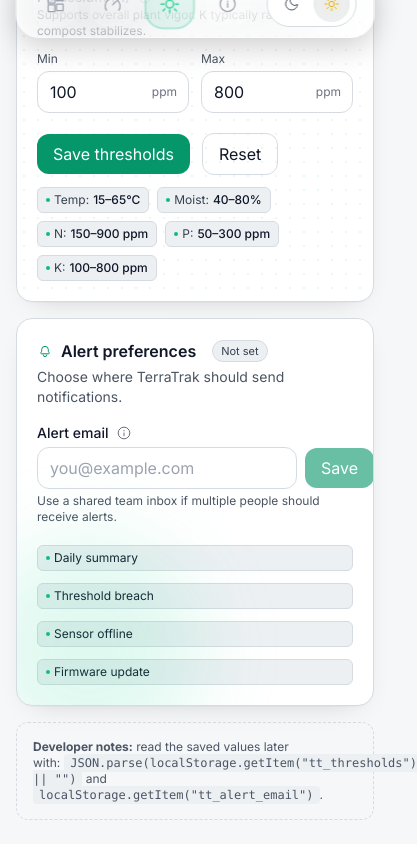
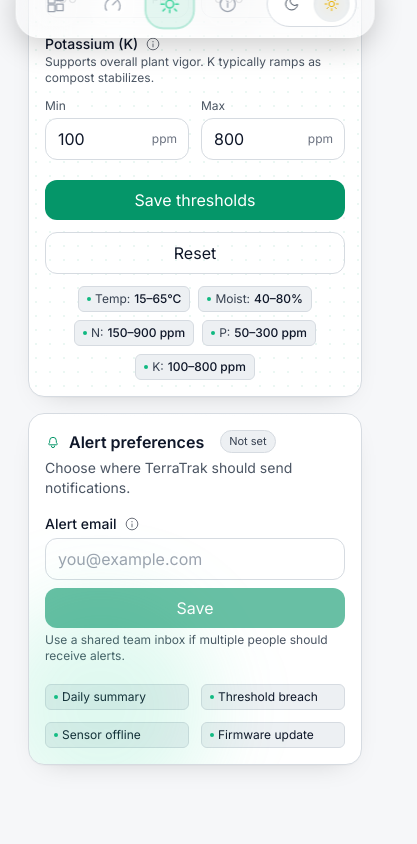
Before and after one commit to alo-stack/terratrak, a React (Vite) app: page /settings in a window 390 px wide. Shown: the part 790-1634 px from the top of the page, 417 px wide, since content can reach past the window. After the commit the page ends 1579 px from the top, so only its background shows below. Built offline with nearby package versions, Linux system fonts and the light colour scheme.

Commit message:
fixed sizing issues

```diff
--- a/src/pages/Settings.tsx
+++ b/src/pages/Settings.tsx
@@ -1,26 +1,23 @@
 import React from "react"
 
-/* ------------------------------------------------------------------ */
-/* Types & constants                                                   */
-/* ------------------------------------------------------------------ */
 type ThresholdField = { min: number | ""; max: number | "" }
 type Thresholds = {
   temperature: ThresholdField
-  moisture:    ThresholdField
-  n:           ThresholdField // Nitrogen (ppm)
-  p:           ThresholdField // Phosphorus (ppm)
-  k:           ThresholdField // Potassium (ppm)
+  moisture: ThresholdField
+  n: ThresholdField
+  p: ThresholdField
+  k: ThresholdField
 }
 
-const THRESHOLDS_KEY   = "tt_thresholds"
-const ALERT_EMAIL_KEY  = "tt_alert_email"
+const THRESHOLDS_KEY = "tt_thresholds"
+const ALERT_EMAIL_KEY = "tt_alert_email"
 
 const DEFAULTS = {
-  temperature: { min: 15, max: 65 }, // °C
-  moisture:    { min: 40, max: 80 }, // % RH
-  n:           { min: 150, max: 900 }, // ppm (tune to your sensor scale)
-  p:           { min:  50, max: 300 }, // ppm
-  k:           { min: 100, max: 800 }, // ppm
+  temperature: { min: 15, max: 65 },
+  moisture: { min: 40, max: 80 },
+  n: { min: 150, max: 900 },
+  p: { min: 50, max: 300 },
+  k: { min: 100, max: 800 },
 }
 
 const asNum = (v: any): number | "" => {
@@ -29,9 +26,8 @@ const asNum = (v: any): number | "" => {
   return Number.isFinite(n) ? n : ""
 }
 
-/** Merge any previously-saved structure (including legacy `ph`) into the new NPK structure. */
 function migrateThresholds(saved: any): Thresholds {
-  const t = typeof saved === "string" ? JSON.parse(saved) : (saved || {})
+  const t = typeof saved === "string" ? JSON.parse(saved) : saved || {}
   return {
     temperature: {
       min: asNum(t?.temperature?.min) || DEFAULTS.temperature.min,
@@ -43,49 +39,43 @@ function migrateThresholds(saved: any): Thresholds {
     },
     n: {
       min: asNum(t?.n?.min) || DEFAULTS.n.min,
-      max: asNum(t?.n?.max) || DEFAULTS.n.max
+      max: asNum(t?.n?.max) || DEFAULTS.n.max,
     },
     p: {
       min: asNum(t?.p?.min) || DEFAULTS.p.min,
-      max: asNum(t?.p?.max) || DEFAULTS.p.max
+      max: asNum(t?.p?.max) || DEFAULTS.p.max,
     },
     k: {
       min: asNum(t?.k?.min) || DEFAULTS.k.min,
-      max: asNum(t?.k?.max) || DEFAULTS.k.max
+      max: asNum(t?.k?.max) || DEFAULTS.k.max,
     },
   }
 }
 
-/* ------------------------------------------------------------------ */
-/* Page                                                                */
-/* ------------------------------------------------------------------ */
 export default function Settings() {
-  /** Load persisted values (or defaults, migrated from any old shape) */
   const [thresholds, setThresholds] = React.useState<Thresholds>(() => {
     const saved = localStorage.getItem(THRESHOLDS_KEY)
     return saved ? migrateThresholds(saved) : DEFAULTS
   })
-
   const [email, setEmail] = React.useState<string>(() => localStorage.getItem(ALERT_EMAIL_KEY) || "")
   const [saving, setSaving] = React.useState<"thresholds" | "email" | null>(null)
   const [banner, setBanner] = React.useState<{ kind: "ok" | "err"; msg: string } | null>(null)
   const [savedPulse, setSavedPulse] = React.useState<"t" | "e" | null>(null)
 
-  /* --------------------------- Helpers --------------------------- */
   const setField = (group: keyof Thresholds, bound: "min" | "max", value: string) => {
     if (value === "" || /^-?\d+(\.\d+)?$/.test(value)) {
-      setThresholds(prev => ({
+      setThresholds((prev) => ({
         ...prev,
-        [group]: { ...prev[group], [bound]: value === "" ? "" : Number(value) }
+        [group]: { ...prev[group], [bound]: value === "" ? "" : Number(value) },
       }))
     }
   }
 
   const labelFor = (k: keyof Thresholds) => {
     if (k === "temperature") return "Temperature"
-    if (k === "moisture")    return "Moisture"
-    if (k === "n")           return "Nitrogen (N)"
-    if (k === "p")           return "Phosphorus (P)"
+    if (k === "moisture") return "Moisture"
+    if (k === "n") return "Nitrogen (N)"
+    if (k === "p") return "Phosphorus (P)"
     return "Potassium (K)"
   }
 
@@ -101,13 +91,16 @@ export default function Settings() {
 
   const isDirty = React.useMemo(() => {
     const saved = localStorage.getItem(THRESHOLDS_KEY)
-    const now   = JSON.stringify(thresholds)
+    const now = JSON.stringify(thresholds)
     return saved ? saved !== now : true
   }, [thresholds])
 
   const saveThresholds = () => {
     const err = validateThresholds(thresholds)
-    if (err) { setBanner({ kind: "err", msg: err }); return }
+    if (err) {
+      setBanner({ kind: "err", msg: err })
+      return
+    }
     setSaving("thresholds")
     localStorage.setItem(THRESHOLDS_KEY, JSON.stringify(thresholds))
     setTimeout(() => {
@@ -122,7 +115,10 @@ export default function Settings() {
   const emailDirty = React.useMemo(() => (localStorage.getItem(ALERT_EMAIL_KEY) || "") !== email, [email])
 
   const saveEmail = () => {
-    if (!validateEmail(email)) { setBanner({ kind: "err", msg: "Please enter a valid email address." }); return }
+    if (!validateEmail(email)) {
+      setBanner({ kind: "err", msg: "Please enter a valid email address." })
+      return
+    }
     setSaving("email")
     localStorage.setItem(ALERT_EMAIL_KEY, email)
     setTimeout(() => {
@@ -133,34 +129,28 @@ export default function Settings() {
     }, 260)
   }
 
-  /* ---------------------------- UI ---------------------------- */
   return (
-    <div className="grid grid-cols-1 xl:grid-cols-12 gap-4 animate-fade-in-up">
-      {/* Banner */}
+    <div className="grid grid-cols-1 xl:grid-cols-12 gap-4 animate-fade-in-up px-3 sm:px-0">
       {banner && (
-        <div className="xl:col-span-12 banner-enter rounded-xl px-4 py-2 border text-sm
-                        bg-white/80 dark:bg-[hsl(var(--card))]/85 backdrop-blur
-                        border-[hsl(var(--border))] dark:border-white/10">
+        <div className="xl:col-span-12 banner-enter rounded-xl px-4 py-2 border text-sm bg-white/80 dark:bg-[hsl(var(--card))]/85 backdrop-blur border-[hsl(var(--border))] dark:border-white/10">
           <span className={banner.kind === "ok" ? "text-emerald-700 dark:text-emerald-300" : "text-rose-700 dark:text-rose-300"}>
             {banner.msg}
           </span>
         </div>
       )}
 
-      {/* LEFT: Thresholds */}
+      {/* Thresholds */}
       <section
         className={[
-          "xl:col-span-7 setting-card p-5 md:p-6 overflow-hidden",
+          "xl:col-span-7 setting-card p-4 sm:p-6 overflow-hidden relative",
           savedPulse === "t" ? "glow-on-save" : "",
-          "animate-fade-in-up"
+          "animate-fade-in-up",
         ].join(" ")}
         style={{ animationDelay: "60ms" }}
       >
-        <div className="pointer-events-none absolute inset-x-0 top-0 h-[2px] animate-shimmer opacity-60
-                        bg-gradient-to-r from-transparent via-white to-transparent dark:via-white/50" />
+        <div className="pointer-events-none absolute inset-x-0 top-0 h-[2px] animate-shimmer opacity-60 bg-gradient-to-r from-transparent via-white to-transparent dark:via-white/50" />
         <div className="absolute inset-0 -z-10 text-emerald-600 dark:text-emerald-400 bg-dots" />
-        <div className="pointer-events-none absolute -top-12 -right-16 w-56 h-56 rounded-full
-                        bg-emerald-400/15 blur-2xl dark:bg-emerald-300/10" />
+        <div className="pointer-events-none absolute -top-12 -right-16 w-56 h-56 rounded-full bg-emerald-400/15 blur-2xl dark:bg-emerald-300/10" />
 
         <Header
           title="Threshold calibration"
@@ -229,49 +219,49 @@ export default function Settings() {
         <div className="mt-5 flex flex-wrap items-center gap-3">
           <button
             onClick={saveThresholds}
-            className="inline-flex items-center gap-2 rounded-xl px-4 py-2 bg-emerald-600 text-white hover:bg-emerald-700 transition-colors disabled:opacity-60"
+            className="inline-flex items-center gap-2 rounded-xl px-4 py-2 bg-emerald-600 text-white hover:bg-emerald-700 transition-colors disabled:opacity-60 w-full sm:w-auto justify-center"
             disabled={saving === "thresholds" || !isDirty}
           >
             {saving === "thresholds" ? <Spinner /> : null}
             Save thresholds
           </button>
           <button
-            onClick={() => { setThresholds(DEFAULTS); setBanner(null) }}
-            className="rounded-xl px-4 py-2 border border-[hsl(var(--border))] dark:border-white/15 hover:bg-[hsl(var(--muted))] dark:hover:bg-white/[0.06] transition-colors"
+            onClick={() => {
+              setThresholds(DEFAULTS)
+              setBanner(null)
+            }}
+            className="rounded-xl px-4 py-2 border border-[hsl(var(--border))] dark:border-white/15 hover:bg-[hsl(var(--muted))] dark:hover:bg-white/[0.06] transition-colors w-full sm:w-auto"
           >
             Reset
           </button>
 
-          {/* live preview */}
-          <div className="ml-auto flex gap-2 text-xs flex-wrap">
-            <PreviewChip label="Temp"  value={`${thresholds.temperature.min || "–"}–${thresholds.temperature.max || "–"}°C`} />
-            <PreviewChip label="Moist" value={`${thresholds.moisture.min    || "–"}–${thresholds.moisture.max    || "–"}%`} />
-            <PreviewChip label="N"     value={`${thresholds.n.min           || "–"}–${thresholds.n.max           || "–"} ppm`} />
-            <PreviewChip label="P"     value={`${thresholds.p.min           || "–"}–${thresholds.p.max           || "–"} ppm`} />
-            <PreviewChip label="K"     value={`${thresholds.k.min           || "–"}–${thresholds.k.max           || "–"} ppm`} />
+          <div className="ml-auto flex flex-wrap gap-2 justify-center w-full sm:w-auto">
+            <PreviewChip label="Temp" value={`${thresholds.temperature.min || "–"}–${thresholds.temperature.max || "–"}°C`} />
+            <PreviewChip label="Moist" value={`${thresholds.moisture.min || "–"}–${thresholds.moisture.max || "–"}%`} />
+            <PreviewChip label="N" value={`${thresholds.n.min || "–"}–${thresholds.n.max || "–"} ppm`} />
+            <PreviewChip label="P" value={`${thresholds.p.min || "–"}–${thresholds.p.max || "–"} ppm`} />
+            <PreviewChip label="K" value={`${thresholds.k.min || "–"}–${thresholds.k.max || "–"} ppm`} />
           </div>
         </div>
       </section>
 
-      {/* RIGHT: Alerts */}
+      {/* Alerts */}
       <section
         className={[
-          "xl:col-span-5 setting-card p-5 md:p-6 overflow-hidden",
+          "xl:col-span-5 setting-card p-4 sm:p-6 overflow-hidden relative",
           savedPulse === "e" ? "glow-on-save" : "",
-          "animate-fade-in-up"
+          "animate-fade-in-up",
         ].join(" ")}
         style={{ animationDelay: "140ms" }}
       >
-        <div className="pointer-events-none absolute inset-x-0 top-0 h-[2px] animate-shimmer opacity-60
-                        bg-gradient-to-r from-transparent via-white to-transparent dark:via-white/50" />
-        <div className="pointer-events-none absolute -bottom-14 -left-10 w-56 h-56 rounded-full
-                        bg-emerald-400/15 blur-2xl dark:bg-emerald-300/10" />
+        <div className="pointer-events-none absolute inset-x-0 top-0 h-[2px] animate-shimmer opacity-60 bg-gradient-to-r from-transparent via-white to-transparent dark:via-white/50" />
+        <div className="pointer-events-none absolute -bottom-14 -left-10 w-56 h-56 rounded-full bg-emerald-400/15 blur-2xl dark:bg-emerald-300/10" />
 
         <Header
           title="Alert preferences"
           subtitle="Choose where TerraTrak should send notifications."
           icon={<BellIcon className="w-4 h-4 text-emerald-600 dark:text-emerald-400" />}
-          chip={emailDirty ? "Unsaved changes" : (email ? "Saved" : "Not set")}
+          chip={emailDirty ? "Unsaved changes" : email ? "Saved" : "Not set"}
           chipVariant={emailDirty ? "muted" : email ? "success" : "muted"}
         />
 
@@ -280,7 +270,7 @@ export default function Settings() {
             Alert email
             <InfoTip text="We’ll email you when readings breach the thresholds above, and for system notices (e.g., sensor offline)." />
           </label>
-          <div className="flex items-center gap-2">
+          <div className="flex flex-col sm:flex-row gap-2">
             <input
               type="email"
               inputMode="email"
@@ -302,54 +292,32 @@ export default function Settings() {
           </p>
         </div>
 
-        <div className="mt-5 grid sm:grid-cols-2 gap-3">
+        <div className="mt-5 grid grid-cols-2 sm:grid-cols-2 gap-3">
           <MiniBadge>Daily summary</MiniBadge>
           <MiniBadge>Threshold breach</MiniBadge>
           <MiniBadge>Sensor offline</MiniBadge>
           <MiniBadge>Firmware update</MiniBadge>
         </div>
       </section>
-
-      {/* Developer notes */}
-      <section className="xl:col-span-12 rounded-xl border border-dashed border-[hsl(var(--border))] dark:border-white/15 p-4 text-xs text-gray-600 dark:text-gray-300 animate-fade-in-up" style={{ animationDelay: "220ms" }}>
-        <strong>Developer notes:</strong> read the saved values later with:
-        <code className="ml-1 px-1.5 py-0.5 rounded bg-[hsl(var(--muted))] dark:bg-white/[0.08]">
-          JSON.parse(localStorage.getItem("tt_thresholds") || "{}")
-        </code>
-        {" "}and{" "}
-        <code className="px-1.5 py-0.5 rounded bg-[hsl(var(--muted))] dark:bg-white/[0.08]">
-          localStorage.getItem("tt_alert_email")
-        </code>.
-      </section>
     </div>
   )
 }
 
-/* ------------------------------------------------------------------ */
-/* Bits & pieces                                                       */
-/* ------------------------------------------------------------------ */
-
-function Header({
-  title, subtitle, icon, chip, chipVariant = "muted"
-}: {
-  title: string
-  subtitle?: string
-  icon?: React.ReactNode
-  chip?: string
-  chipVariant?: "muted" | "success"
-}) {
+function Header({ title, subtitle, icon, chip, chipVariant = "muted" }: { title: string; subtitle?: string; icon?: React.ReactNode; chip?: string; chipVariant?: "muted" | "success" }) {
   return (
     <div>
-      <div className="flex items-center gap-2">
+      <div className="flex flex-wrap items-center gap-2">
         {icon ?? <AccentDot />}
-        <h2 className="text-base md:text-lg font-semibold">{title}</h2>
+        <h2 className="text-base sm:text-lg font-semibold">{title}</h2>
         {chip && (
-          <span className={[
-            "ml-2 px-2 py-0.5 rounded-full text-[11px]",
-            chipVariant === "success"
-              ? "bg-emerald-50 text-emerald-700 border border-emerald-100 dark:bg-emerald-400/10 dark:text-emerald-200 dark:border-emerald-400/20"
-              : "bg-[hsl(var(--muted))] text-gray-700 border border-[hsl(var(--border))] dark:bg-white/[0.06] dark:text-gray-200 dark:border-white/10"
-          ].join(" ")}>
+          <span
+            className={[
+              "ml-2 px-2 py-0.5 rounded-full text-[11px]",
+              chipVariant === "success"
+                ? "bg-emerald-50 text-emerald-700 border border-emerald-100 dark:bg-emerald-400/10 dark:text-emerald-200 dark:border-emerald-400/20"
+                : "bg-[hsl(var(--muted))] text-gray-700 border border-[hsl(var(--border))] dark:bg-white/[0.06] dark:text-gray-200 dark:border-white/10",
+            ].join(" ")}
+          >
             {chip}
           </span>
         )}
@@ -363,12 +331,11 @@ function AccentDot() {
   return <span className="w-2 h-2 rounded-full bg-emerald-500 inline-block shadow-[0_0_0_3px_rgba(16,185,129,0.15)]" />
 }
 
-function Divider() { return <div className="h-px bg-[hsl(var(--border))] dark:bg-white/10" /> }
+function Divider() {
+  return <div className="h-px bg-[hsl(var(--border))] dark:bg-white/10" />
+}
 
-function ThresholdRow(props: {
-  label: string; unit: string; min: number | ""; max: number | "";
-  onMin: (v: string) => void; onMax: (v: string) => void; hint?: string; tooltip?: string
-}) {
+function ThresholdRow(props: { label: string; unit: string; min: number | ""; max: number | ""; onMin: (v: string) => void; onMax: (v: string) => void; hint?: string; tooltip?: string }) {
   const { label, unit, min, max, onMin, onMax, hint, tooltip } = props
   return (
     <div className="grid grid-cols-1 sm:grid-cols-12 gap-3 items-start">
@@ -387,9 +354,7 @@ function ThresholdRow(props: {
   )
 }
 
-function NumberInput({
-  label, value, onChange, unit
-}: { label: string; value: number | ""; onChange: (v: string) => void; unit: string }) {
+function NumberInput({ label, value, onChange, unit }: { label: string; value: number | ""; onChange: (v: string) => void; unit: string }) {
   return (
     <label className="w-full">
       <div className="text-xs text-gray-600 dark:text-gray-300 mb-1">{label}</div>
@@ -402,9 +367,7 @@ function NumberInput({
           placeholder="0"
           className="input w-full pr-12"
         />
-        <span className="absolute right-3 top-1/2 -translate-y-1/2 text-xs text-gray-500 dark:text-gray-400 select-none">
-          {unit}
-        </span>
+        <span className="absolute right-3 top-1/2 -translate-y-1/2 text-xs text-gray-500 dark:text-gray-400 select-none">{unit}</span>
       </div>
     </label>
   )
@@ -412,9 +375,7 @@ function NumberInput({
 
 function PreviewChip({ label, value }: { label: string; value: string }) {
   return (
-    <span className="inline-flex items-center gap-1 px-2 py-1 rounded-md text-xs
-                     bg-[hsl(var(--muted))] dark:bg-white/[0.06]
-                     border border-[hsl(var(--border))] dark:border-white/10">
+    <span className="inline-flex items-center gap-1 px-2 py-1 rounded-md text-xs bg-[hsl(var(--muted))] dark:bg-white/[0.06] border border-[hsl(var(--border))] dark:border-white/10">
       <span className="w-1 h-1 rounded-full bg-emerald-500" />
       <span className="text-gray-700 dark:text-gray-200">{label}:</span>
       <span className="font-medium">{value}</span>
@@ -424,9 +385,7 @@ function PreviewChip({ label, value }: { label: string; value: string }) {
 
 function MiniBadge({ children }: { children: React.ReactNode }) {
   return (
-    <span className="inline-flex items-center gap-1 px-2 py-1 rounded-md text-xs
-                     bg-[hsl(var(--muted))] dark:bg-white/[0.06]
-                     border border-[hsl(var(--border))] dark:border-white/10">
+    <span className="inline-flex items-center gap-1 px-2 py-1 rounded-md text-xs bg-[hsl(var(--muted))] dark:bg-white/[0.06] border border-[hsl(var(--border))] dark:border-white/10">
       <span className="w-1 h-1 rounded-full bg-emerald-500" />
       {children}
     </span>
@@ -445,35 +404,32 @@ function Spinner() {
 function InfoTip({ text }: { text: string }) {
   return (
     <span className="relative group inline-flex items-center">
-      <svg className="w-3.5 h-3.5 opacity-70 group-hover:opacity-100 transition"
-           viewBox="0 0 24 24" fill="none" aria-hidden="true">
-        <circle cx="12" cy="12" r="10" stroke="currentColor" strokeWidth="1.5"/>
-        <path d="M12 17v-5" stroke="currentColor" strokeWidth="1.5" strokeLinecap="round"/>
-        <circle cx="12" cy="8" r="1" fill="currentColor"/>
+      <svg className="w-3.5 h-3.5 opacity-70 group-hover:opacity-100 transition" viewBox="0 0 24 24" fill="none" aria-hidden="true">
+        <circle cx="12" cy="12" r="10" stroke="currentColor" strokeWidth="1.5" />
+        <path d="M12 17v-5" stroke="currentColor" strokeWidth="1.5" strokeLinecap="round" />
+        <circle cx="12" cy="8" r="1" fill="currentColor" />
       </svg>
-      <span className="absolute left-1/2 -translate-x-1/2 top-[130%] w-64 z-10
-                       hidden group-hover:block text-xs p-2 rounded-md
-                       bg-black/80 text-white shadow-lg">
+      <span className="absolute left-1/2 -translate-x-1/2 top-[130%] w-56 sm:w-64 z-10 hidden group-hover:block text-xs p-2 rounded-md bg-black/80 text-white shadow-lg">
         {text}
       </span>
     </span>
   )
 }
 
-/* Icons */
 function ThermoIcon(props: React.SVGProps<SVGSVGElement>) {
   return (
     <svg viewBox="0 0 24 24" fill="none" {...props}>
-      <path d="M10 4a2 2 0 1 1 4 0v7.1a4.5 4.5 0 1 1-4 0V4z" stroke="currentColor" strokeWidth="1.5"/>
-      <path d="M12 13v-3.5" stroke="currentColor" strokeWidth="1.5" strokeLinecap="round"/>
+      <path d="M10 4a2 2 0 1 1 4 0v7.1a4.5 4.5 0 1 1-4 0V4z" stroke="currentColor" strokeWidth="1.5" />
+      <path d="M12 13v-3.5" stroke="currentColor" strokeWidth="1.5" strokeLinecap="round" />
     </svg>
   )
 }
+
 function BellIcon(props: React.SVGProps<SVGSVGElement>) {
   return (
     <svg viewBox="0 0 24 24" fill="none" {...props}>
-      <path d="M12 5a5 5 0 0 0-5 5v2.5l-1.3 2.2a1 1 0 0 0 .9 1.5h10.8a1 1 0 0 0 .9-1.5L17 12.5V10a5 5 0 0 0-5-5z" stroke="currentColor" strokeWidth="1.5"/>
-      <path d="M9.5 18a2.5 2.5 0 0 0 5 0" stroke="currentColor" strokeWidth="1.5" strokeLinecap="round"/>
+      <path d="M12 5a5 5 0 0 0-5 5v2.5l-1.3 2.2a1 1 0 0 0 .9 1.5h10.8a1 1 0 0 0 .9-1.5L17 12.5V10a5 5 0 0 0-5-5z" stroke="currentColor" strokeWidth="1.5" />
+      <path d="M9.5 18a2.5 2.5 0 0 0 5 0" stroke="currentColor" strokeWidth="1.5" strokeLinecap="round" />
     </svg>
   )
 }
```
Also changed, not shown: src/pages/Sensors.tsx (+26 -7 lines).
